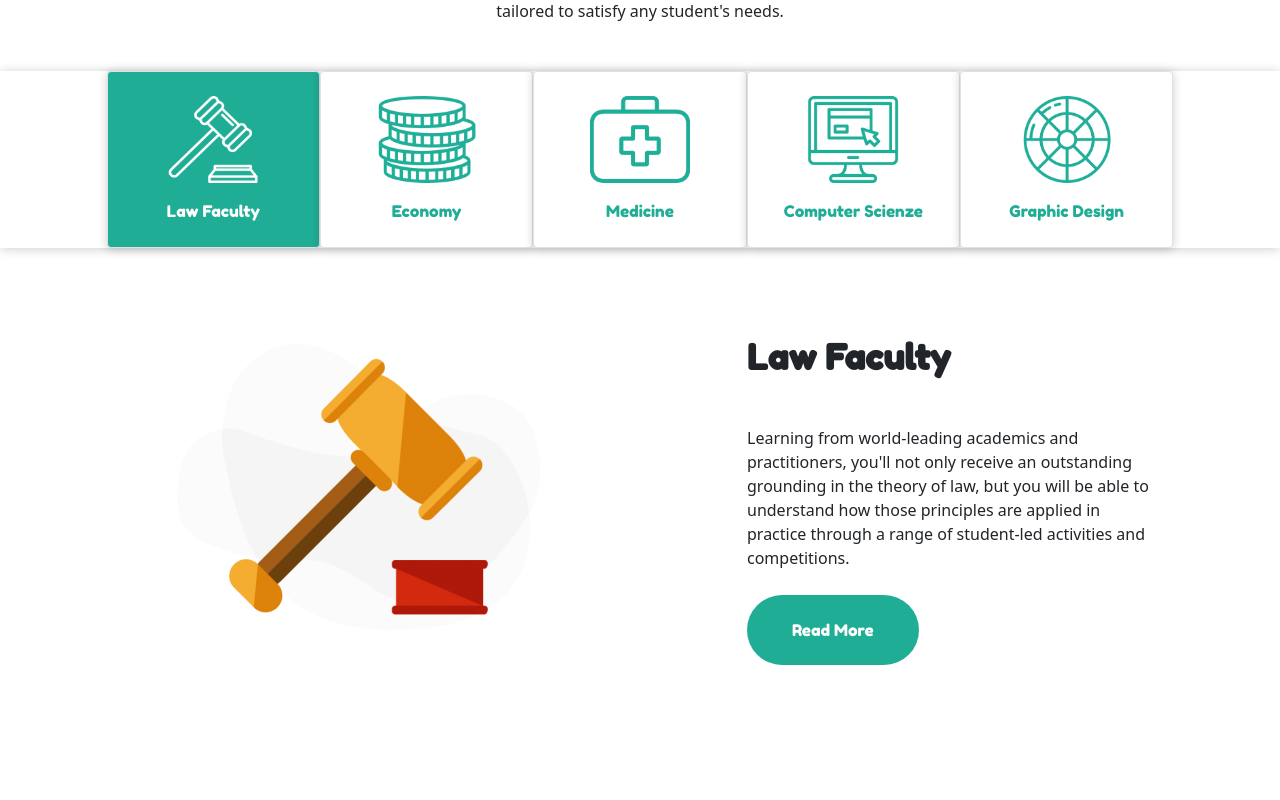
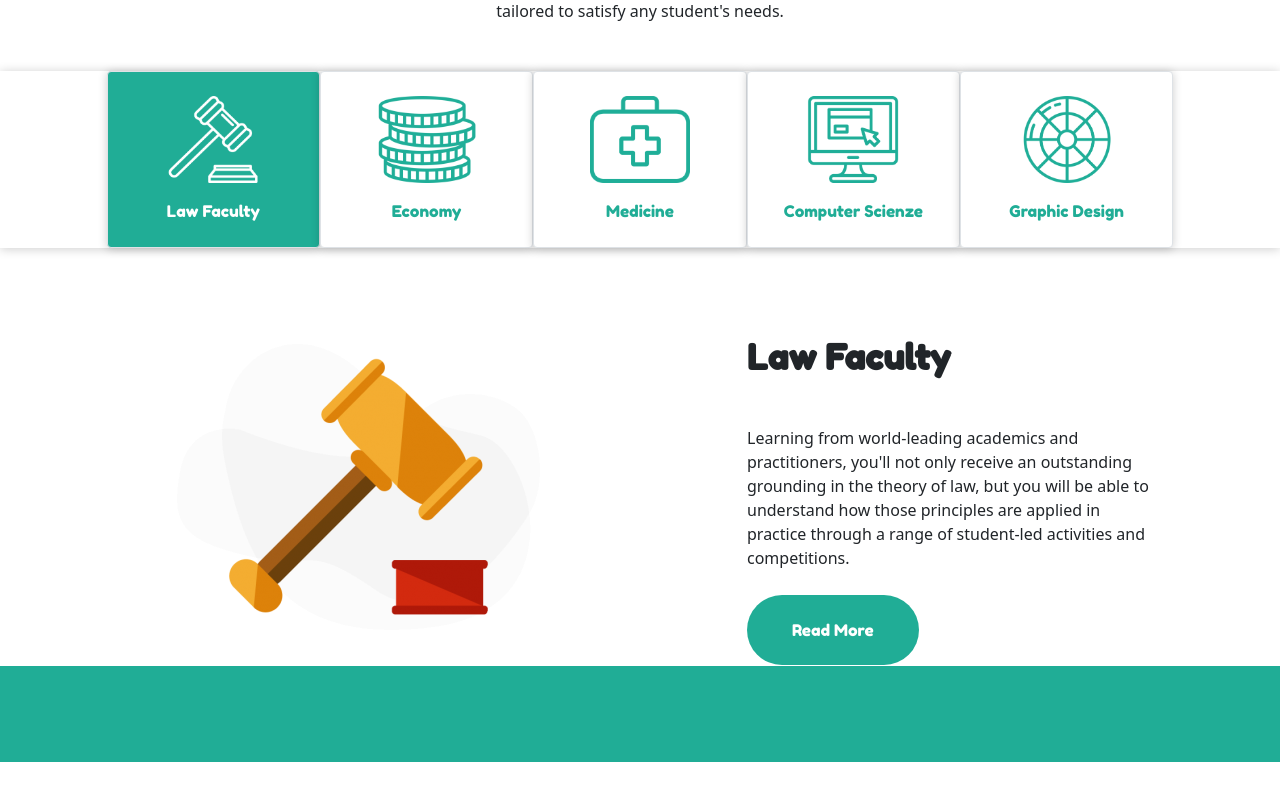
Before and after one commit to Giorgio-24/proj-html-vuejs, a Vue app: page / in a window 1280 px wide. Shown: the part 1468-2268 px from the top of the page. Before the commit the page ends 2182 px from the top, so only its background shows below. Built offline with nearby package versions, Linux system fonts and the light colour scheme.

Commit message:
UniYear-component-created

```diff
--- a/src/App.vue
+++ b/src/App.vue
@@ -17,6 +17,9 @@
       <div class="container py-4">
         <SelectedFaculty />
       </div>
+      <section class="bg-color-primary py-5">
+        <UniYear />
+      </section>
     </main>
     <footer class="pt-5">
       <div class="container"></div>
@@ -31,6 +34,7 @@ import MainHeader from "./components/MainHeader.vue";
 import Faculties from "./components/Faculties.vue";
 import FacultiesList from "./components/FacultiesList.vue";
 import SelectedFaculty from "./components/SelectedFaculty.vue";
+import UniYear from "./components/UniYear.vue";
 
 export default {
   name: "App",
@@ -41,6 +45,7 @@ export default {
     Faculties,
     FacultiesList,
     SelectedFaculty,
+    UniYear,
   },
   data() {
     return {
--- /dev/null
+++ b/src/components/UniYear.vue
@@ -0,0 +1,10 @@
+<template></template>
+
+<script>
+export default {
+  name: "UniYear",
+};
+</script>
+
+<style lang="scss" scoped>
+</style>
```
